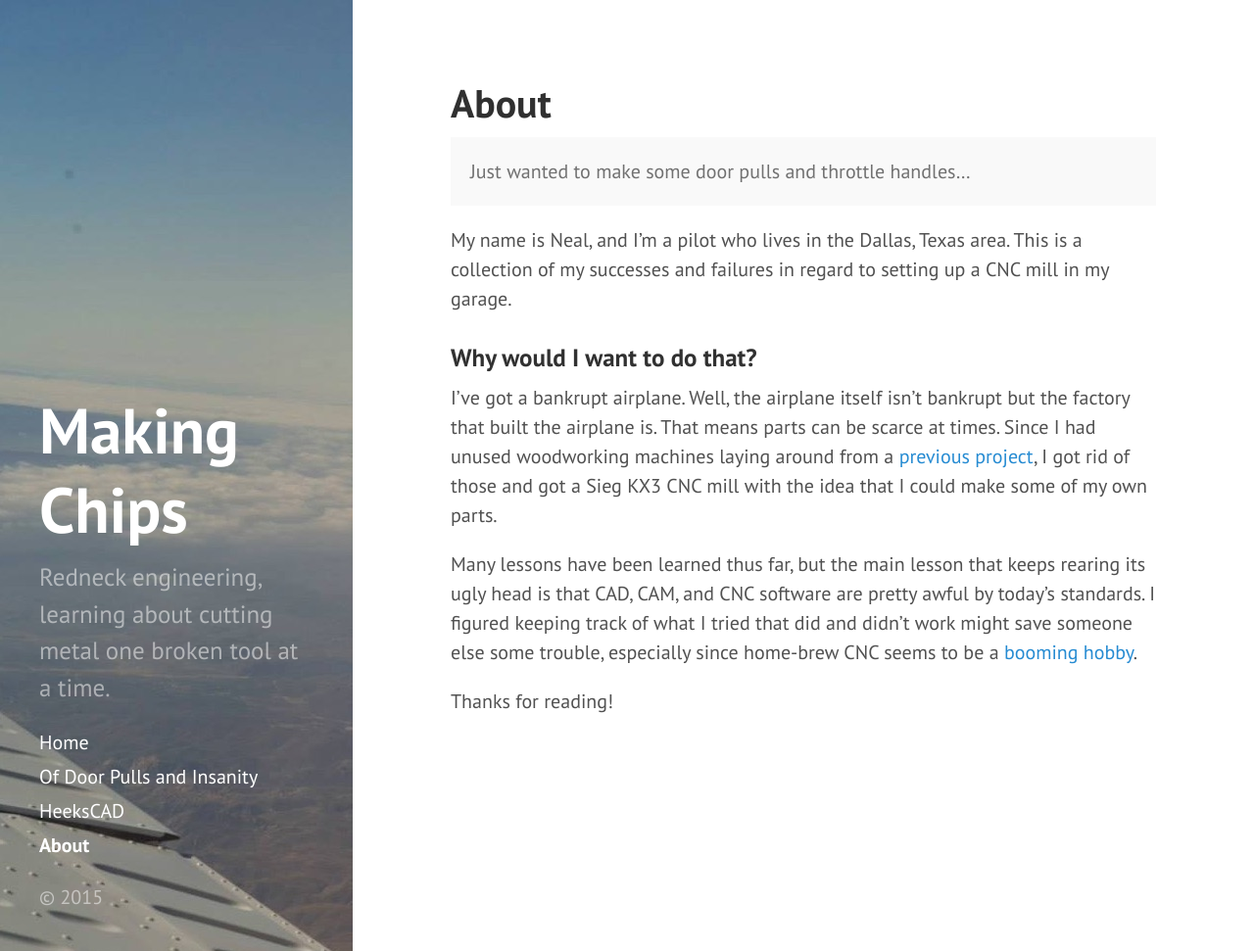
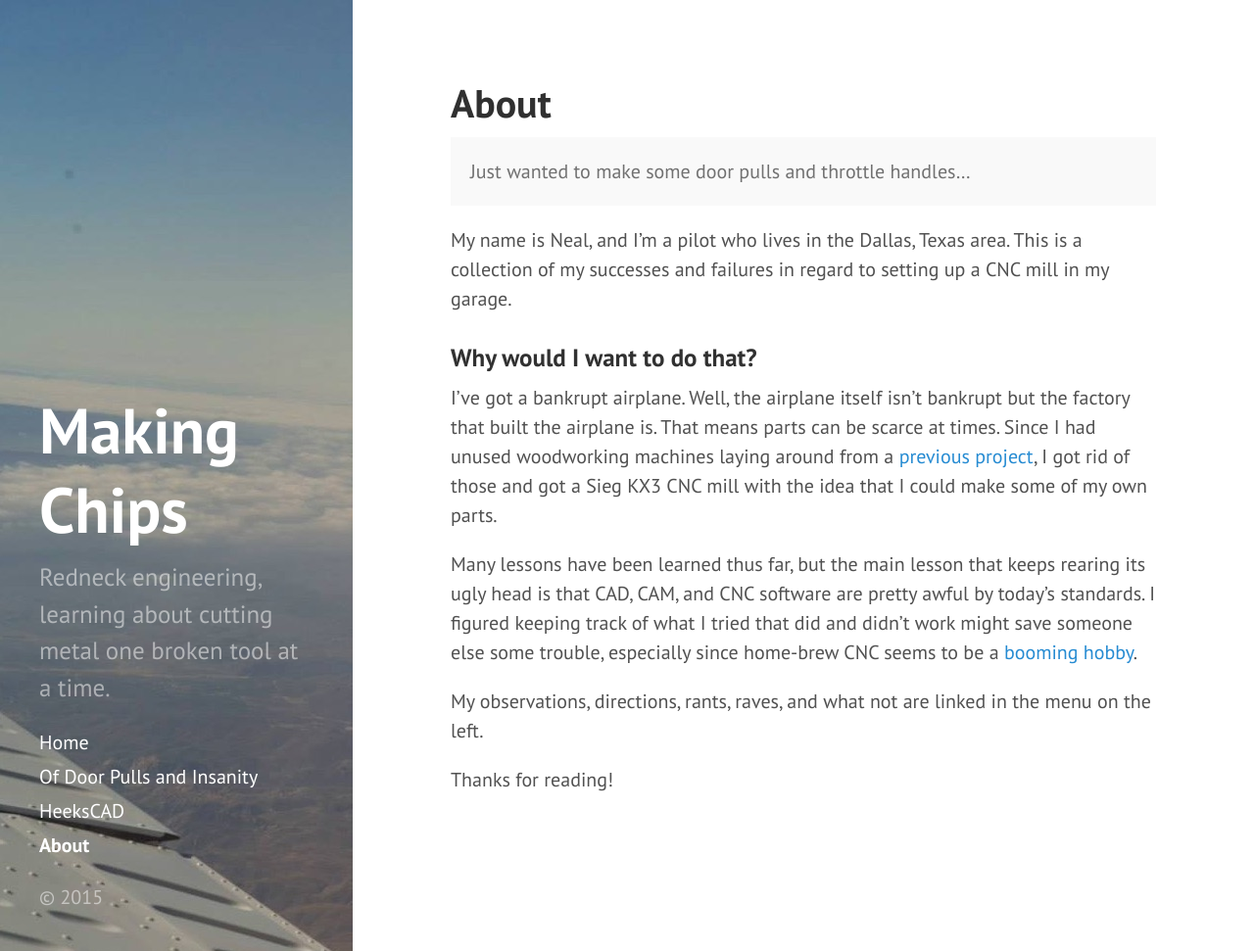
Before and after one commit to makingchips/makingchips.github.io, a Jekyll site: the page built from about.md, in a window 1280 px wide and 971 px high. Shown: the whole window at 98% size. Built offline with Jekyll 4.4.1, drawn with Linux system fonts in a browser that asks for light colours; Markdown is read by kramdown in place of the engine named in the settings.

Commit message:
Update about.md

```diff
--- a/about.md
+++ b/about.md
@@ -14,4 +14,6 @@ I’ve got a bankrupt airplane.  Well, the airplane itself isn’t bankrupt but
 
 Many lessons have been learned thus far, but the main lesson that keeps rearing its ugly head is that CAD, CAM, and CNC software are pretty awful by today’s standards.  I figured keeping track of what I tried that did and didn’t work might save someone else some trouble, especially since home-brew CNC seems to be a [booming hobby](https://www.youtube.com/results?search_query=home+CNC).
 
+My observations, directions, rants, raves, and what not are linked in the menu on the left.
+
 Thanks for reading!
```
